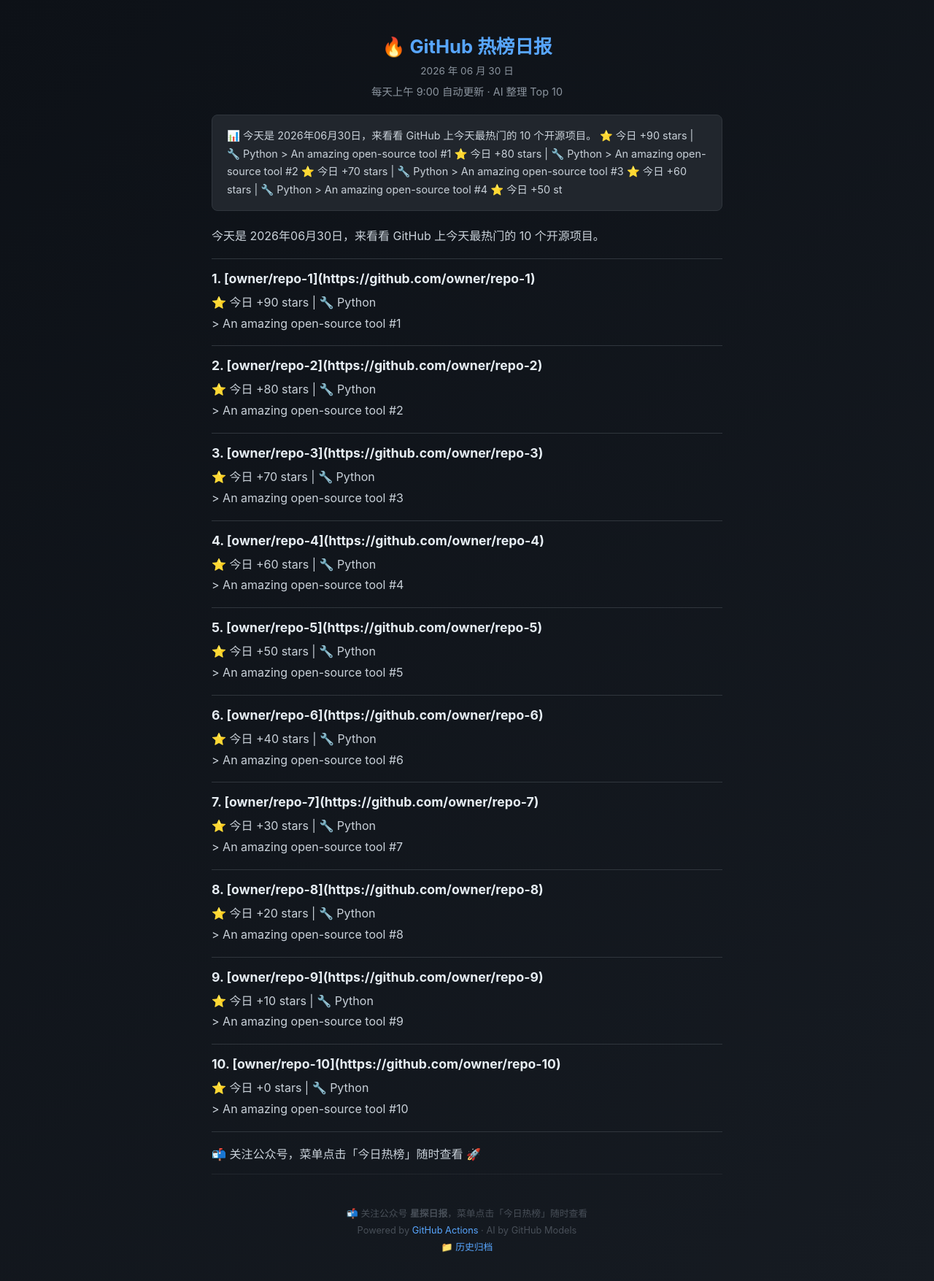
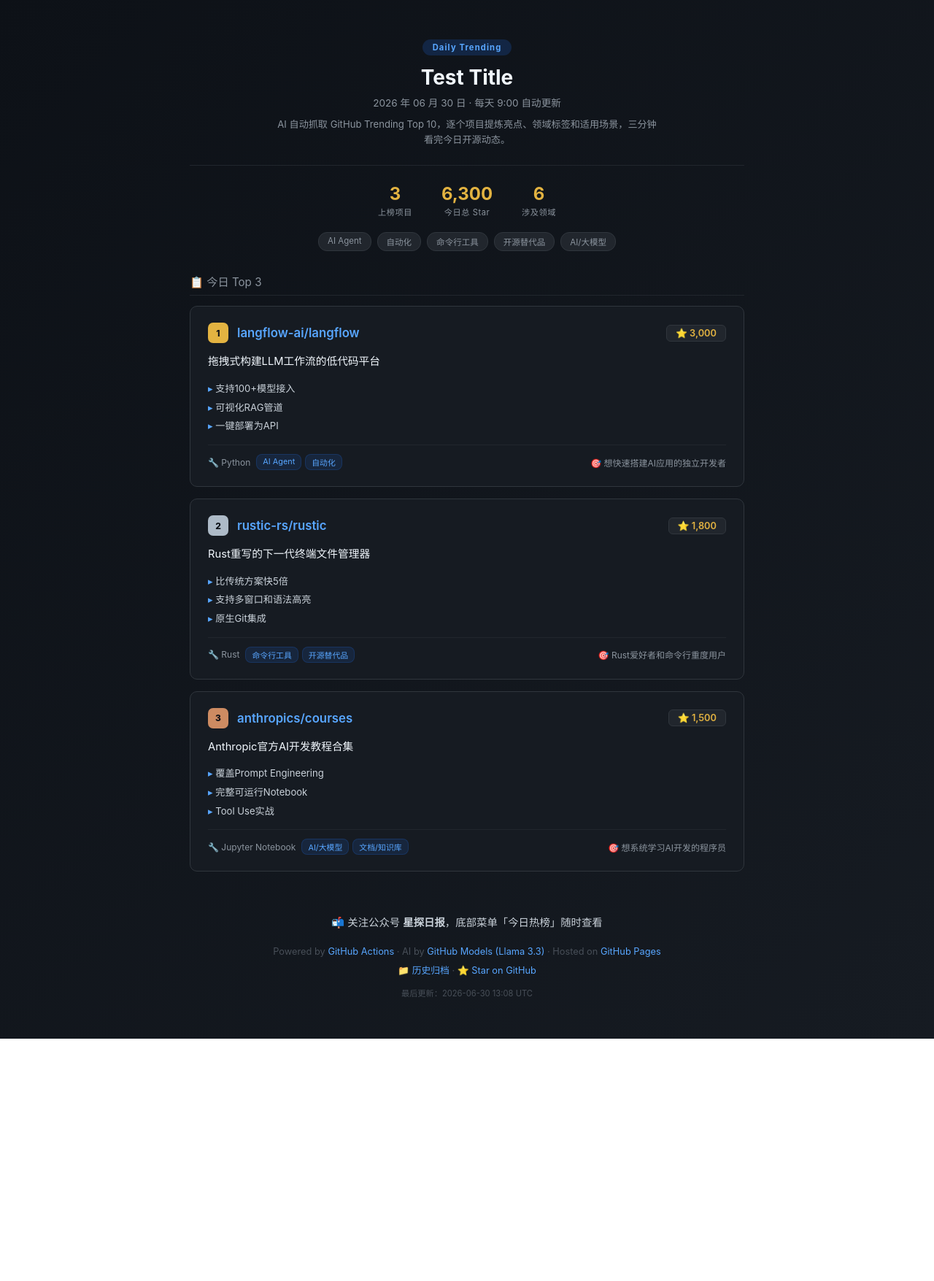
Before and after one commit to MRJI55/github-trending-wechat, a plain HTML site: page docs/index.html in a window 1280 px wide. Shown: the part 17-1772 px from the top of the page at 73% size. After the commit the page ends 1440 px from the top, so only its background shows below. Drawn offline with Linux system fonts and the light colour scheme.

Commit message:
feat: AI增强项目卡片 - 亮点/标签/适用场景/今日之星

```diff
--- a/docs/index.html
+++ b/docs/index.html
@@ -3,7 +3,8 @@
 <head>
 <meta charset="UTF-8">
 <meta name="viewport" content="width=device-width, initial-scale=1.0">
-<title>GitHub 热榜日报 — 2026年06月30日</title>
+<meta name="description" content="GitHub Trending 每日热榜 - AI 自动整理 Top 10 开源项目">
+<title>Test Title</title>
 <style>
   * { margin: 0; padding: 0; box-sizing: border-box; }
   body {
@@ -13,224 +14,206 @@
     min-height: 100vh;
     padding: 20px;
   }
-  .container {
-    max-width: 700px;
-    margin: 0 auto;
+  .container { max-width: 760px; margin: 0 auto; }
+
+  .hero {
+    text-align: center;
+    padding: 50px 20px 24px;
+    border-bottom: 1px solid #21262d;
+    margin-bottom: 20px;
   }
-  .header {
-    text-align: center;
-    padding: 40px 20px 20px;
+  .hero .badge {
+    display: inline-block;
+    background: #1f6feb33;
+    color: #58a6ff;
+    font-size: 0.7rem;
+    font-weight: 700;
+    letter-spacing: 0.1em;
+    padding: 4px 14px;
+    border-radius: 20px;
+    margin-bottom: 12px;
   }
-  .header h1 {
-    font-size: 1.6rem;
-    color: #58a6ff;
-    margin-bottom: 6px;
+  .hero h1 { font-size: 1.75rem; color: #f0f6fc; margin-bottom: 6px; line-height: 1.3; }
+  .hero .date { font-size: 0.85rem; color: #8b949e; margin-top: 4px; }
+  .hero .tagline { font-size: 0.82rem; color: #8b949e; margin-top: 10px; line-height: 1.6; max-width: 520px; margin: 10px auto 0; }
+
+  .stats {
+    display: flex; justify-content: center; gap: 40px; flex-wrap: wrap;
+    margin: 24px 0 20px;
   }
-  .header .date {
-    font-size: 0.85rem;
-    color: #8b949e;
+  .stat-item { text-align: center; }
+  .stat-item .num { font-size: 1.5rem; font-weight: 700; color: #e3b341; }
+  .stat-item .label { font-size: 0.7rem; color: #8b949e; letter-spacing: .05em; margin-top: 2px; }
+
+  .category-bar {
+    display: flex; flex-wrap: wrap; justify-content: center; gap: 8px;
+    margin: 0 0 30px;
   }
-  .header .subtitle {
-    font-size: 0.9rem;
-    color: #8b949e;
-    margin-top: 8px;
-    line-height: 1.6;
+  .category-bar .ctag {
+    font-size: 0.72rem; padding: 4px 12px; border-radius: 12px;
+    background: #21262d; color: #8b949e; border: 1px solid #30363d;
   }
-  .intro {
-    background: #21262d;
-    border: 1px solid #30363d;
-    border-radius: 8px;
-    padding: 16px 20px;
-    margin-bottom: 20px;
-    font-size: 0.9rem;
-    line-height: 1.7;
-    color: #c9d1d9;
+
+  .section-title {
+    font-size: 0.95rem; color: #8b949e; margin: 30px 0 14px;
+    padding-bottom: 8px; border-bottom: 1px solid #21262d;
   }
+
   .repo-card {
-    background: #161b22;
-    border: 1px solid #30363d;
-    border-radius: 8px;
-    padding: 18px 20px;
-    margin-bottom: 14px;
-    transition: border-color 0.2s;
+    background: #161b22; border: 1px solid #30363d; border-radius: 10px;
+    padding: 22px 24px; margin-bottom: 16px;
+    transition: border-color .2s, box-shadow .2s;
   }
-  .repo-card:hover { border-color: #58a6ff; }
+  .repo-card:hover { border-color: #58a6ff; box-shadow: 0 0 0 1px #58a6ff22; }
+
+  .repo-card .top-row {
+    display: flex; align-items: center; gap: 12px; margin-bottom: 14px; flex-wrap: wrap;
+  }
   .repo-card .rank {
-    display: inline-block;
-    background: #21262d;
-    color: #58a6ff;
-    font-weight: 700;
-    font-size: 0.75rem;
-    padding: 2px 8px;
-    border-radius: 10px;
-    margin-right: 8px;
-    vertical-align: middle;
+    background: #21262d; color: #58a6ff; font-weight: 800; font-size: .75rem;
+    width: 28px; height: 28px; border-radius: 7px;
+    display: flex; align-items: center; justify-content: center; flex-shrink: 0;
   }
+  .repo-card .rank.t1 { background: #e3b341; color: #0d1117; }
+  .repo-card .rank.t2 { background: #adbac7; color: #0d1117; }
+  .repo-card .rank.t3 { background: #cd8b62; color: #0d1117; }
+
   .repo-card .name {
-    font-size: 1.05rem;
-    font-weight: 600;
-    color: #58a6ff;
-    text-decoration: none;
-    vertical-align: middle;
+    font-size: 1.05rem; font-weight: 600; color: #58a6ff; text-decoration: none; flex: 1;
   }
   .repo-card .name:hover { text-decoration: underline; }
-  .repo-card .meta {
-    margin-top: 8px;
-    font-size: 0.8rem;
-    color: #8b949e;
+  .repo-card .stars-badge {
+    background: #21262d; border: 1px solid #30363d; border-radius: 6px;
+    padding: 3px 12px; font-size: .8rem; color: #e3b341; font-weight: 600; flex-shrink: 0;
   }
-  .repo-card .meta span {
-    margin-right: 12px;
+
+  .repo-card .summary {
+    font-size: .92rem; color: #f0f6fc; margin-bottom: 12px; line-height: 1.6;
   }
-  .repo-card .meta .stars { color: #e3b341; }
-  .repo-card .meta .lang { color: #8b949e; }
-  .repo-card .desc {
-    margin-top: 8px;
-    font-size: 0.88rem;
-    line-height: 1.6;
-    color: #c9d1d9;
+
+  .repo-card .highlights {
+    list-style: none; margin: 10px 0 12px;
   }
-  .repo-card .suitable {
-    margin-top: 6px;
-    font-size: 0.8rem;
-    color: #8b949e;
-    font-style: italic;
+  .repo-card .highlights li {
+    font-size: .82rem; color: #c9d1d9; padding: 3px 0; line-height: 1.5;
   }
+  .repo-card .highlights li::before { content: "▸ "; color: #58a6ff; }
+
+  .repo-card .bottom-row {
+    display: flex; flex-wrap: wrap; gap: 8px; align-items: center;
+    margin-top: 12px; padding-top: 12px; border-top: 1px solid #21262d;
+  }
+  .repo-card .bottom-row .lang {
+    font-size: .75rem; color: #8b949e;
+  }
+  .repo-card .bottom-row .suitable {
+    font-size: .75rem; color: #8b949e; margin-left: auto;
+  }
+  .repo-card .bottom-row .suitable::before { content: "🎯 "; }
+
+  .repo-card .tags { display: flex; gap: 5px; flex-wrap: wrap; }
+  .repo-card .tags .tag {
+    font-size: .68rem; padding: 2px 8px; border-radius: 8px;
+    background: #1f6feb22; color: #58a6ff; border: 1px solid #1f6feb33;
+  }
+
+  .editor-pick {
+    background: linear-gradient(135deg, #1a2332, #1a1f35);
+    border: 1px solid #e3b34144; border-left: 3px solid #e3b341;
+    border-radius: 10px; padding: 22px; margin: 28px 0 10px;
+  }
+  .editor-pick h3 { color: #e3b341; font-size: .9rem; margin-bottom: 10px; }
+  .editor-pick p { font-size: .88rem; line-height: 1.75; color: #c9d1d9; }
+
   .footer {
-    text-align: center;
-    padding: 30px 20px;
-    color: #484f58;
-    font-size: 0.8rem;
-    line-height: 1.8;
+    text-align: center; padding: 40px 20px 30px; color: #484f58;
+    font-size: .8rem; line-height: 2;
   }
-  .footer a {
-    color: #58a6ff;
-    text-decoration: none;
-  }
+  .footer a { color: #58a6ff; text-decoration: none; }
   .footer a:hover { text-decoration: underline; }
-  .divider {
-    border: none;
-    border-top: 1px solid #21262d;
-    margin: 12px 0;
-  }
-  .archive-link {
-    display: block;
-    text-align: center;
-    margin: 20px 0;
-    color: #58a6ff;
-    font-size: 0.85rem;
-  }
-  .star-btn {
-    display: inline-block;
-    background: #21262d;
-    border: 1px solid #30363d;
-    border-radius: 6px;
-    padding: 3px 10px;
-    font-size: 0.75rem;
-    color: #c9d1d9;
-    text-decoration: none;
-    margin-left: 8px;
-    vertical-align: middle;
-  }
-  .star-btn:hover { background: #30363d; color: #e3b341; }
+  .footer .cta { color: #c9d1d9; font-size: .9rem; margin-bottom: 12px; }
+
   @media (max-width: 500px) {
-    .header h1 { font-size: 1.3rem; }
+    .hero h1 { font-size: 1.25rem; }
     .repo-card { padding: 14px 16px; }
+    .stats { gap: 16px; }
+    .stat-item .num { font-size: 1.2rem; }
   }
 </style>
 </head>
 <body>
 <div class="container">
-  <div class="header">
-    <h1>🔥 GitHub 热榜日报</h1>
-    <div class="date">2026 年 06 月 30 日</div>
-    <div class="subtitle">每天上午 9:00 自动更新 &middot; AI 整理 Top 10</div>
+
+  <div class="hero">
+    <div class="badge">Daily Trending</div>
+    <h1>Test Title</h1>
+    <div class="date">2026 年 06 月 30 日 · 每天 9:00 自动更新</div>
+    <div class="tagline">AI 自动抓取 GitHub Trending Top 10，逐个项目提炼亮点、领域标签和适用场景，三分钟看完今日开源动态。</div>
   </div>
-  <div class="intro">📊 今天是 2026年06月30日，来看看 GitHub 上今天最热门的 10 个开源项目。 ⭐ 今日 +90 stars  |  🔧 Python > An amazing open-source tool #1 ⭐ 今日 +80 stars  |  🔧 Python > An amazing open-source tool #2 ⭐ 今日 +70 stars  |  🔧 Python > An amazing open-source tool #3 ⭐ 今日 +60 stars  |  🔧 Python > An amazing open-source tool #4 ⭐ 今日 +50 st</div>
 
-<p style="line-height:1.8;margin:8px 0;">
-今天是 2026年06月30日，来看看 GitHub 上今天最热门的 10 个开源项目。
-</p>
-<hr style="border:none;border-top:1px solid #30363d;margin:16px 0;">
-<h2 style="color:#e6edf3;margin:16px 0 8px;font-size:1.1rem;">1. [owner/repo-1](https://github.com/owner/repo-1)</h2>
-<p style="line-height:1.8;margin:8px 0;">
-⭐ 今日 +90 stars  |  🔧 Python
-<br>
-> An amazing open-source tool #1
-</p>
-<hr style="border:none;border-top:1px solid #30363d;margin:16px 0;">
-<h2 style="color:#e6edf3;margin:16px 0 8px;font-size:1.1rem;">2. [owner/repo-2](https://github.com/owner/repo-2)</h2>
-<p style="line-height:1.8;margin:8px 0;">
-⭐ 今日 +80 stars  |  🔧 Python
-<br>
-> An amazing open-source tool #2
-</p>
-<hr style="border:none;border-top:1px solid #30363d;margin:16px 0;">
-<h2 style="color:#e6edf3;margin:16px 0 8px;font-size:1.1rem;">3. [owner/repo-3](https://github.com/owner/repo-3)</h2>
-<p style="line-height:1.8;margin:8px 0;">
-⭐ 今日 +70 stars  |  🔧 Python
-<br>
-> An amazing open-source tool #3
-</p>
-<hr style="border:none;border-top:1px solid #30363d;margin:16px 0;">
-<h2 style="color:#e6edf3;margin:16px 0 8px;font-size:1.1rem;">4. [owner/repo-4](https://github.com/owner/repo-4)</h2>
-<p style="line-height:1.8;margin:8px 0;">
-⭐ 今日 +60 stars  |  🔧 Python
-<br>
-> An amazing open-source tool #4
-</p>
-<hr style="border:none;border-top:1px solid #30363d;margin:16px 0;">
-<h2 style="color:#e6edf3;margin:16px 0 8px;font-size:1.1rem;">5. [owner/repo-5](https://github.com/owner/repo-5)</h2>
-<p style="line-height:1.8;margin:8px 0;">
-⭐ 今日 +50 stars  |  🔧 Python
-<br>
-> An amazing open-source tool #5
-</p>
-<hr style="border:none;border-top:1px solid #30363d;margin:16px 0;">
-<h2 style="color:#e6edf3;margin:16px 0 8px;font-size:1.1rem;">6. [owner/repo-6](https://github.com/owner/repo-6)</h2>
-<p style="line-height:1.8;margin:8px 0;">
-⭐ 今日 +40 stars  |  🔧 Python
-<br>
-> An amazing open-source tool #6
-</p>
-<hr style="border:none;border-top:1px solid #30363d;margin:16px 0;">
-<h2 style="color:#e6edf3;margin:16px 0 8px;font-size:1.1rem;">7. [owner/repo-7](https://github.com/owner/repo-7)</h2>
-<p style="line-height:1.8;margin:8px 0;">
-⭐ 今日 +30 stars  |  🔧 Python
-<br>
-> An amazing open-source tool #7
-</p>
-<hr style="border:none;border-top:1px solid #30363d;margin:16px 0;">
-<h2 style="color:#e6edf3;margin:16px 0 8px;font-size:1.1rem;">8. [owner/repo-8](https://github.com/owner/repo-8)</h2>
-<p style="line-height:1.8;margin:8px 0;">
-⭐ 今日 +20 stars  |  🔧 Python
-<br>
-> An amazing open-source tool #8
-</p>
-<hr style="border:none;border-top:1px solid #30363d;margin:16px 0;">
-<h2 style="color:#e6edf3;margin:16px 0 8px;font-size:1.1rem;">9. [owner/repo-9](https://github.com/owner/repo-9)</h2>
-<p style="line-height:1.8;margin:8px 0;">
-⭐ 今日 +10 stars  |  🔧 Python
-<br>
-> An amazing open-source tool #9
-</p>
-<hr style="border:none;border-top:1px solid #30363d;margin:16px 0;">
-<h2 style="color:#e6edf3;margin:16px 0 8px;font-size:1.1rem;">10. [owner/repo-10](https://github.com/owner/repo-10)</h2>
-<p style="line-height:1.8;margin:8px 0;">
-⭐ 今日 +0 stars  |  🔧 Python
-<br>
-> An amazing open-source tool #10
-</p>
-<hr style="border:none;border-top:1px solid #30363d;margin:16px 0;">
-<p style="line-height:1.8;margin:8px 0;">
-📬 关注公众号，菜单点击「今日热榜」随时查看 🚀
-</p>
-  <hr class="divider">
+
+    <div class="stats">
+      <div class="stat-item"><div class="num">3</div><div class="label">上榜项目</div></div>
+      <div class="stat-item"><div class="num">6,300</div><div class="label">今日总 Star</div></div>
+      <div class="stat-item"><div class="num">6</div><div class="label">涉及领域</div></div>
+    </div>
+  <div class="category-bar"><span class="ctag">AI Agent</span><span class="ctag">自动化</span><span class="ctag">命令行工具</span><span class="ctag">开源替代品</span><span class="ctag">AI/大模型</span></div>
+
+  <div class="section-title">📋 今日 Top 3</div>
+
+
+    <div class="repo-card">
+      <div class="top-row">
+        <div class="rank t1">1</div>
+        <a class="name" href="https://github.com/langflow-ai/langflow" target="_blank">langflow-ai/langflow</a>
+        <span class="stars-badge">⭐ 3,000</span>
+      </div>
+      <div class="summary">拖拽式构建LLM工作流的低代码平台</div>
+      <ul class="highlights"><li>支持100+模型接入</li><li>可视化RAG管道</li><li>一键部署为API</li></ul>
+      <div class="bottom-row">
+        <span class="lang">🔧 Python</span>
+        <div class="tags"><span class="tag">AI Agent</span><span class="tag">自动化</span></div>
+        <span class="suitable">想快速搭建AI应用的独立开发者</span>
+      </div>
+    </div>
+    <div class="repo-card">
+      <div class="top-row">
+        <div class="rank t2">2</div>
+        <a class="name" href="https://github.com/rustic-rs/rustic" target="_blank">rustic-rs/rustic</a>
+        <span class="stars-badge">⭐ 1,800</span>
+      </div>
+      <div class="summary">Rust重写的下一代终端文件管理器</div>
+      <ul class="highlights"><li>比传统方案快5倍</li><li>支持多窗口和语法高亮</li><li>原生Git集成</li></ul>
+      <div class="bottom-row">
+        <span class="lang">🔧 Rust</span>
+        <div class="tags"><span class="tag">命令行工具</span><span class="tag">开源替代品</span></div>
+        <span class="suitable">Rust爱好者和命令行重度用户</span>
+      </div>
+    </div>
+    <div class="repo-card">
+      <div class="top-row">
+        <div class="rank t3">3</div>
+        <a class="name" href="https://github.com/anthropics/courses" target="_blank">anthropics/courses</a>
+        <span class="stars-badge">⭐ 1,500</span>
+      </div>
+      <div class="summary">Anthropic官方AI开发教程合集</div>
+      <ul class="highlights"><li>覆盖Prompt Engineering</li><li>完整可运行Notebook</li><li>Tool Use实战</li></ul>
+      <div class="bottom-row">
+        <span class="lang">🔧 Jupyter Notebook</span>
+        <div class="tags"><span class="tag">AI/大模型</span><span class="tag">文档/知识库</span></div>
+        <span class="suitable">想系统学习AI开发的程序员</span>
+      </div>
+    </div>
+
+
+
   <div class="footer">
-    <p>📬 关注公众号 <strong>星探日报</strong>，菜单点击「今日热榜」随时查看</p>
-    <p>Powered by <a href="https://github.com/MRJI55/github-trending-wechat">GitHub Actions</a> &middot; AI by GitHub Models</p>
-    <p><a href="./archive/">📁 历史归档</a></p>
+    <div class="cta">📬 关注公众号 <strong>星探日报</strong>，底部菜单「今日热榜」随时查看</div>
+    <p>Powered by <a href="https://github.com/MRJI55/github-trending-wechat">GitHub Actions</a> · AI by <a href="https://github.com/marketplace/models">GitHub Models (Llama 3.3)</a> · Hosted on <a href="https://pages.github.com">GitHub Pages</a></p>
+    <p><a href="./archive/">📁 历史归档</a> · <a href="https://github.com/MRJI55/github-trending-wechat">⭐ Star on GitHub</a></p>
+    <p style="font-size:.7rem;margin-top:8px;">最后更新：2026-06-30 13:08 UTC</p>
   </div>
+
 </div>
 </body>
 </html>
```
Also changed, not shown: docs/archive/20260630.html (+199 -86 lines), docs/archive/index.html (+13 -24 lines), 4 other files.
